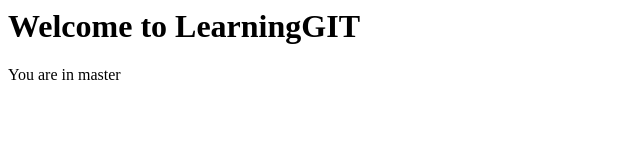
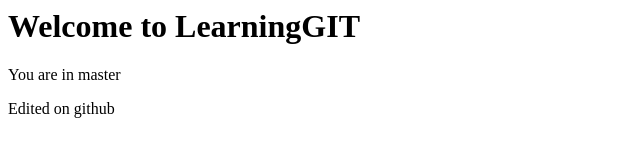
Before and after one commit to abdelaziz101/learningGIT, a plain HTML site: page index.html in a window 1280 px wide. Shown: the whole page, without its empty margins (0-640 px from the left). Drawn offline with Linux system fonts and the light colour scheme.

Commit message:
edited on github

```diff
--- a/index.html
+++ b/index.html
@@ -5,5 +5,6 @@
 <body>
 <h1>Welcome to LearningGIT</h1>
 <p>You are in master</p>
+  <p>Edited on github</p>
 </body>
 </html>
```
